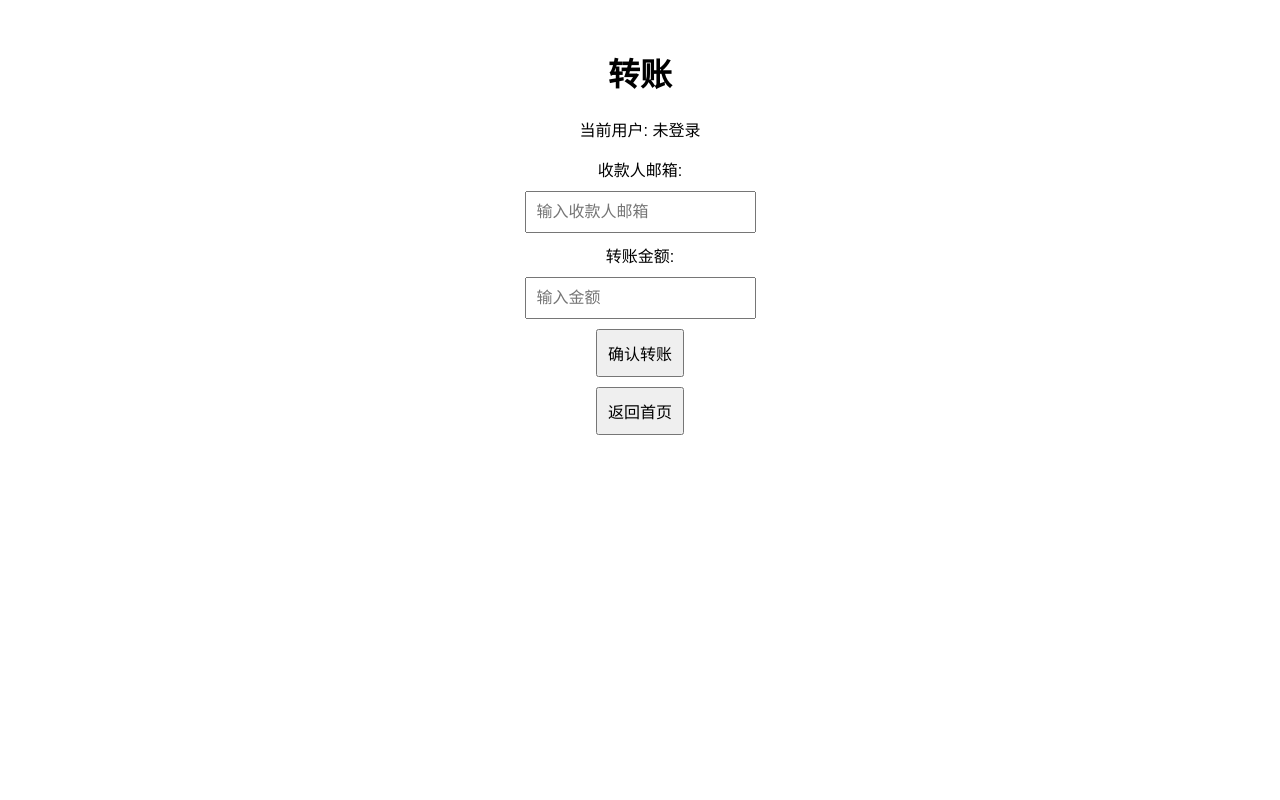
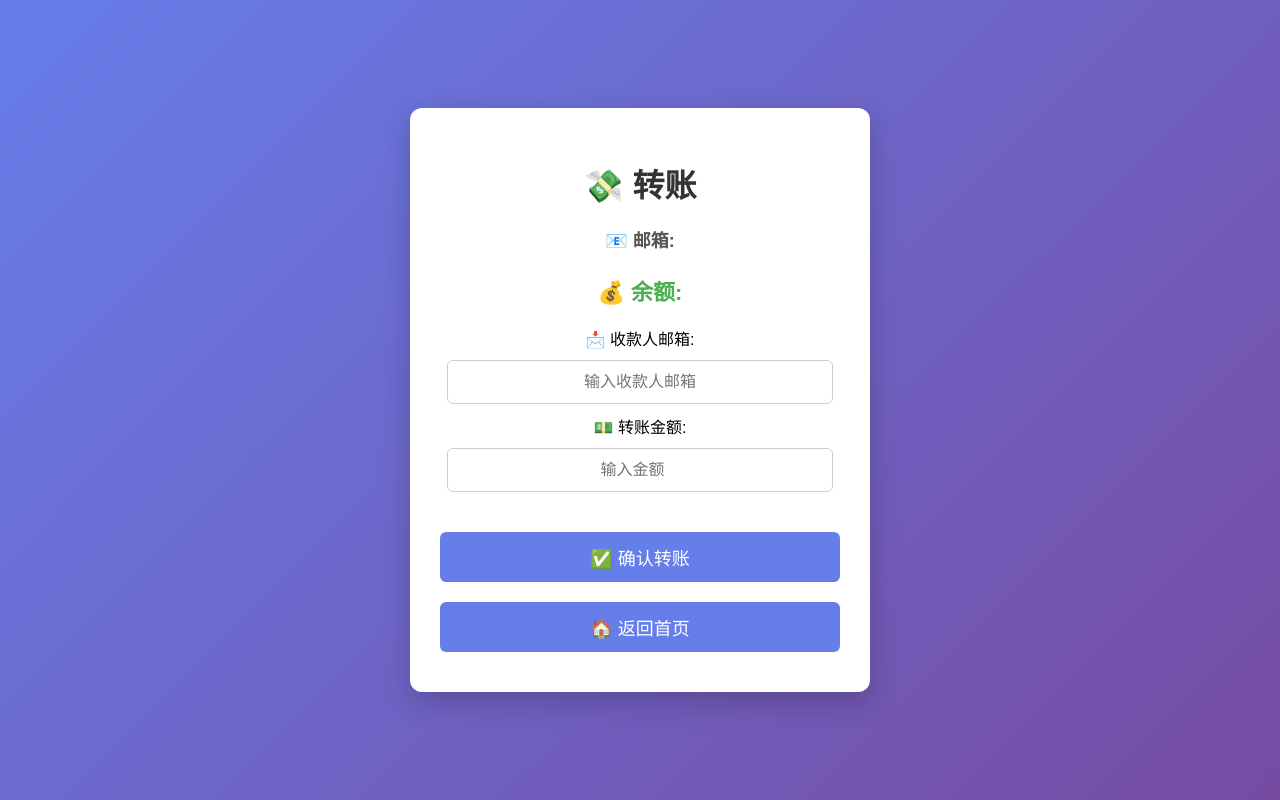
Before and after one commit to oscartanwenlong-hi/wallet-demo, a plain HTML site: page transfer.html in a window 1280 px wide. Drawn offline with Linux system fonts and the light colour scheme; no server answers.

Commit message:
Update transfer.html

```diff
--- a/transfer.html
+++ b/transfer.html
@@ -4,13 +4,13 @@
     <meta charset="UTF-8">
     <meta name="viewport" content="width=device-width, initial-scale=1.0">
     <title>转账 - Wallet Demo</title>
+
+    <!-- Firebase SDK -->
     <script type="module">
-        // **Firebase SDK**
         import { initializeApp } from "https://www.gstatic.com/firebasejs/11.3.0/firebase-app.js";
         import { getFirestore, doc, getDoc, updateDoc, query, where, getDocs, collection } from "https://www.gstatic.com/firebasejs/11.3.0/firebase-firestore.js";
         import { getAuth, onAuthStateChanged } from "https://www.gstatic.com/firebasejs/11.3.0/firebase-auth.js";
 
-        // **Firebase 配置**
         const firebaseConfig = {
             apiKey: "AIzaSyB-sxwqPjcQp2kR3fubkhw7xg8m2FztgcA",
             authDomain: "wallet-demo-74c8b.firebaseapp.com",
@@ -20,32 +20,36 @@
             appId: "1:727957421920:web:b5bff9853e2e8510db2805"
         };
 
-        // **初始化 Firebase**
         const app = initializeApp(firebaseConfig);
         const db = getFirestore(app);
         const auth = getAuth(app);
 
         let currentUser = null;
 
-        // **检查用户是否已登录**
-        onAuthStateChanged(auth, (user) => {
+        onAuthStateChanged(auth, async (user) => {
             if (user) {
                 currentUser = user;
                 document.getElementById("userEmail").innerText = `当前用户: ${user.email}`;
+
+                const userRef = doc(db, "users", user.uid);
+                const userSnap = await getDoc(userRef);
+
+                if (userSnap.exists()) {
+                    document.getElementById("userFunds").innerText = `余额: $${userSnap.data().Funds.toFixed(2)}`;
+                }
             } else {
                 alert("请先登录！");
-                window.location.href = "login.html"; // 跳转到登录页
+                window.location.href = "index.html";
             }
         });
 
-        // **转账函数**
         async function transferMoney() {
             if (!currentUser) {
                 alert("请先登录！");
                 return;
             }
 
-            const senderUID = currentUser.uid;  // 发送人 UID
+            const senderUID = currentUser.uid;
             const recipientEmail = document.getElementById("recipientEmail").value.trim();
             const amount = parseFloat(document.getElementById("amount").value);
 
@@ -55,7 +59,6 @@
             }
 
             try {
-                // **查找收款人**
                 const usersRef = collection(db, "users");
                 const recipientQuery = query(usersRef, where("Email", "==", recipientEmail));
                 const recipientSnap = await getDocs(recipientQuery);
@@ -78,7 +81,6 @@
                     return;
                 }
 
-                // **获取当前用户资金**
                 const senderRef = doc(db, "users", senderUID);
                 const senderSnap = await getDoc(senderRef);
 
@@ -94,7 +96,6 @@
                     return;
                 }
 
-                // **执行转账**
                 await updateDoc(senderRef, {
                     Funds: senderData.Funds - amount
                 });
@@ -103,15 +104,14 @@
                     Funds: recipientData.Funds + amount
                 });
 
-                alert(`成功转账 ${amount} 给 ${recipientEmail}！`);
-                window.location.href = "dashboard.html"; // 转账成功后跳转
+                alert(`成功转账 $${amount} 给 ${recipientEmail}！`);
+                window.location.href = "dashboard.html";
             } catch (error) {
                 console.error("转账失败：", error);
                 alert("转账失败：" + error.message);
             }
         }
 
-        // **绑定按钮事件**
         window.onload = () => {
             document.getElementById("transferBtn").addEventListener("click", transferMoney);
             document.getElementById("backToDashboard").addEventListener("click", () => {
@@ -119,31 +119,97 @@
             });
         };
     </script>
+
+    <!-- 🌈 现代化 CSS 设计 -->
     <style>
         body {
-            font-family: Arial, sans-serif;
+            font-family: 'Arial', sans-serif;
+            background: linear-gradient(135deg, #667eea, #764ba2);
+            display: flex;
+            justify-content: center;
+            align-items: center;
+            height: 100vh;
+            margin: 0;
+        }
+
+        .transfer-container {
+            background: white;
+            padding: 30px;
+            border-radius: 12px;
+            box-shadow: 0 10px 30px rgba(0, 0, 0, 0.2);
             text-align: center;
-            padding: 20px;
+            width: 90%;
+            max-width: 400px;
         }
-        input, button {
-            display: block;
-            margin: 10px auto;
-            padding: 10px;
+
+        h1 {
+            color: #333;
+            margin-bottom: 20px;
+        }
+
+        .user-info {
+            font-size: 18px;
+            margin-bottom: 10px;
+            color: #555;
+        }
+
+        .balance {
+            font-size: 22px;
+            font-weight: bold;
+            color: #4CAF50;
+            margin-bottom: 20px;
+        }
+
+        input {
+            width: 90%;
+            padding: 12px;
+            margin: 10px 0;
             font-size: 16px;
+            border: 1px solid #ccc;
+            border-radius: 6px;
+            text-align: center;
         }
+
+        .button-group {
+            margin-top: 20px;
+        }
+
+        button {
+            background: #667eea;
+            color: white;
+            padding: 12px;
+            width: 100%;
+            border: none;
+            border-radius: 6px;
+            font-size: 18px;
+            cursor: pointer;
+            transition: 0.3s;
+            margin: 10px 0;
+        }
+
+        button:hover {
+            background: #5563c1;
+        }
+
     </style>
 </head>
 <body>
-    <h1>转账</h1>
-    <p id="userEmail">当前用户: 未登录</p>
+    <!-- 📦 转账界面 -->
+    <div class="transfer-container">
+        <h1>💸 转账</h1>
+        <p class="user-info"><strong>📧 邮箱:</strong> <span id="userEmail"></span></p>
+        <p class="balance"><strong>💰 余额:</strong> <span id="userFunds"></span></p>
 
-    <label for="recipientEmail">收款人邮箱:</label>
-    <input type="email" id="recipientEmail" placeholder="输入收款人邮箱" required>
+        <label for="recipientEmail">📩 收款人邮箱:</label>
+        <input type="email" id="recipientEmail" placeholder="输入收款人邮箱" required>
 
-    <label for="amount">转账金额:</label>
-    <input type="number" id="amount" placeholder="输入金额" required>
+        <label for="amount">💵 转账金额:</label>
+        <input type="number" id="amount" placeholder="输入金额" required>
 
-    <button id="transferBtn">确认转账</button>
-    <button id="backToDashboard">返回首页</button>
+        <div class="button-group">
+            <button id="transferBtn">✅ 确认转账</button>
+            <button id="backToDashboard">🏠 返回首页</button>
+        </div>
+    </div>
 </body>
 </html>
```
